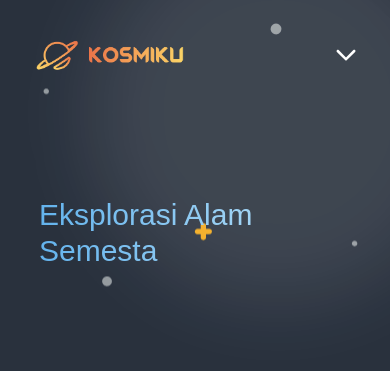
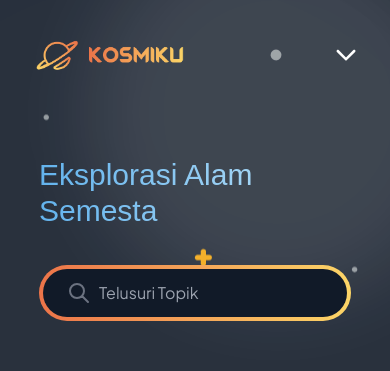
Before and after one commit to klnkvc/Kosmiku-Astronomi-e-learning, a React (Vite) app: page /explore in a window 390 px wide. Shown: the top 371 px of the page. Built offline with nearby package versions, Linux system fonts and the light colour scheme; a web font is replaced by a local one.

Commit message:
feat: add an explore page and responsive all device

```diff
--- a/src/pages/Jelajahi/index.jsx
+++ b/src/pages/Jelajahi/index.jsx
@@ -16,11 +16,19 @@ export default function index() {
             <section id='hero' className='hero flex justify-center py-12 md:py-16 relative'>
                 <div className="w-4/5 md:w-3/4 grid grid-cols-1 lg:grid-cols-2 gap-10 items-center">
                     <div className='text-white z-10'>
-                        <h1 className='font-magmawave text-3xl md:text-4xl lg:text-5xl bg-gradient-to-r from-based-2 to-based-3 inline-block text-transparent bg-clip-text'>Eksplorasi Alam Semesta</h1>
-
-                    </div>
-                    <div className='flex justify-center items-center order-first lg:order-none'>
-                        {/* <img className='w-96 animate-[hero_5s_linear_infinite]' src={} alt="" /> */}
+                        <h1 className='font-magmawave mb-9 text-3xl md:text-4xl lg:text-5xl bg-gradient-to-r from-based-2 to-based-3 inline-block text-transparent bg-clip-text'>Eksplorasi Alam Semesta</h1>
+                        <form action="" method="post">
+                            <div class="relative text-gray-600 focus-within:text-gray-400">
+                                <span class="absolute inset-y-0 left-0 flex items-center pl-6">
+                                    <button type="submit" class="p-1 focus:outline-none focus:shadow-outline">
+                                        <svg fill="none" stroke="rgb(107 114 128)" stroke-linecap="round" stroke-linejoin="round" stroke-width="2" viewBox="0 0 24 24" class="w-6 h-6"><path d="M21 21l-6-6m2-5a7 7 0 11-14 0 7 7 0 0114 0z"></path></svg>
+                                    </button>
+                                </span>
+                                <div className='bg-gradient-to-r from-based to-based-1 rounded-[60px] p-1'>
+                                <input type="search" name="q" class="py-3 px-6 w-full rounded-[60px] text-base text-white bg-landing pl-14 focus:outline-none focus:bg-landing focus:text-gray-900" placeholder="Telusuri Topik" autocomplete="off" />
+                                </div>
+                            </div>
+                        </form>
                     </div>
                 </div>
                 <div className="absolute w-[900px] h-[900px] -bottom-96 -left-72 bg-white/10 rounded-full blur-3xl -z-0"></div>
```
